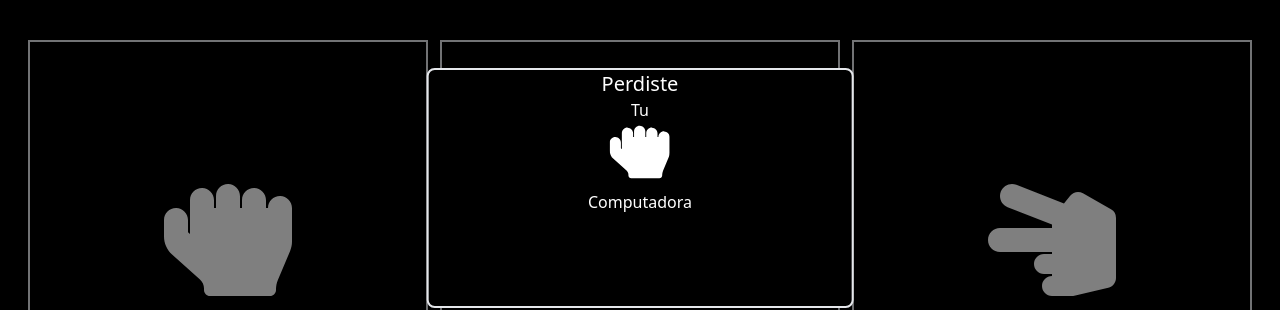
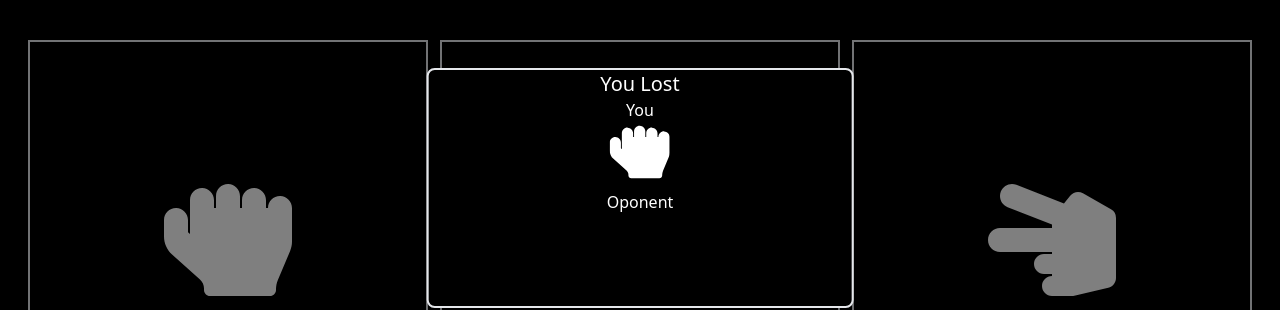
Before and after one commit to GuarU345/rock-paper-scissors, a React (Vite) app: page / in a window 1280 px wide. Both pictures are taken after a click on the item 228 px from the left and 452 px from the top of the page. Shown: the part 212-522 px from the top of the page. Built offline with nearby package versions, Linux system fonts and the light colour scheme; some icons are missing.

Commit message:
change text of application

```diff
--- a/src/App.tsx
+++ b/src/App.tsx
@@ -23,7 +23,7 @@ function App() {
     const cpuOption = generateOptionOfCpu();
     if (option === cpuOption.value) {
       setIsOpen(true);
-      setText("Empate");
+      setText("Draw");
       setUserOption(element);
       setCpuOption(cpuOption.element);
       return;
@@ -31,13 +31,13 @@ function App() {
     if (WINNER_OPTIONS[option] == cpuOption.value) {
       setIsOpen(true);
       confetti();
-      setText("Ganaste");
+      setText("You Win");
       setUserOption(element);
       setCpuOption(cpuOption.element);
       return;
     }
     setIsOpen(true);
-    setText("Perdiste");
+    setText("You Lost");
     setUserOption(element);
     setCpuOption(cpuOption.element);
     return;
--- a/src/components/Results.tsx
+++ b/src/components/Results.tsx
@@ -9,12 +9,12 @@ const Results = ({ user, cpu }: Props) => {
   return (
     <div className="flex flex-col text-white items-center gap-2">
       <section>
-        <p className="text-center">Tu</p>
+        <p className="text-center">You</p>
         <span className="text-6xl">{user}</span>
       </section>
 
       <section>
-        <p className="text-center">Computadora</p>
+        <p className="text-center">Oponent</p>
         <span className="text-6xl [&>svg]:m-auto">{cpu}</span>
       </section>
     </div>
```
